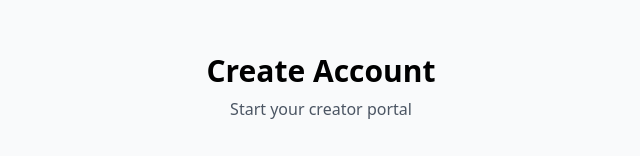
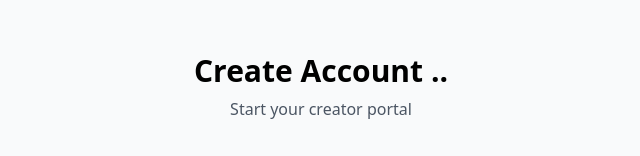
Before and after one commit to RealSoftDevs/creator-portal, a Next.js app: page /register in a window 1280 px wide. Shown: the part 128-284 px from the top of the page, without its empty margins (319-959 px from the left). Built offline with nearby package versions, Linux system fonts and the light colour scheme.

Commit message:
Ready for Netlify deployment 1

```diff
--- a/app/register/page.tsx
+++ b/app/register/page.tsx
@@ -33,7 +33,7 @@ export default function RegisterPage() {
     <div className="min-h-screen flex items-center justify-center bg-gray-50 px-4">
       <div className="max-w-md w-full space-y-8">
         <div>
-          <h2 className="text-3xl font-bold text-center">Create Account</h2>
+          <h2 className="text-3xl font-bold text-center">Create Account .. </h2>
           <p className="text-center text-gray-600 mt-2">Start your creator portal</p>
         </div>
 
```
